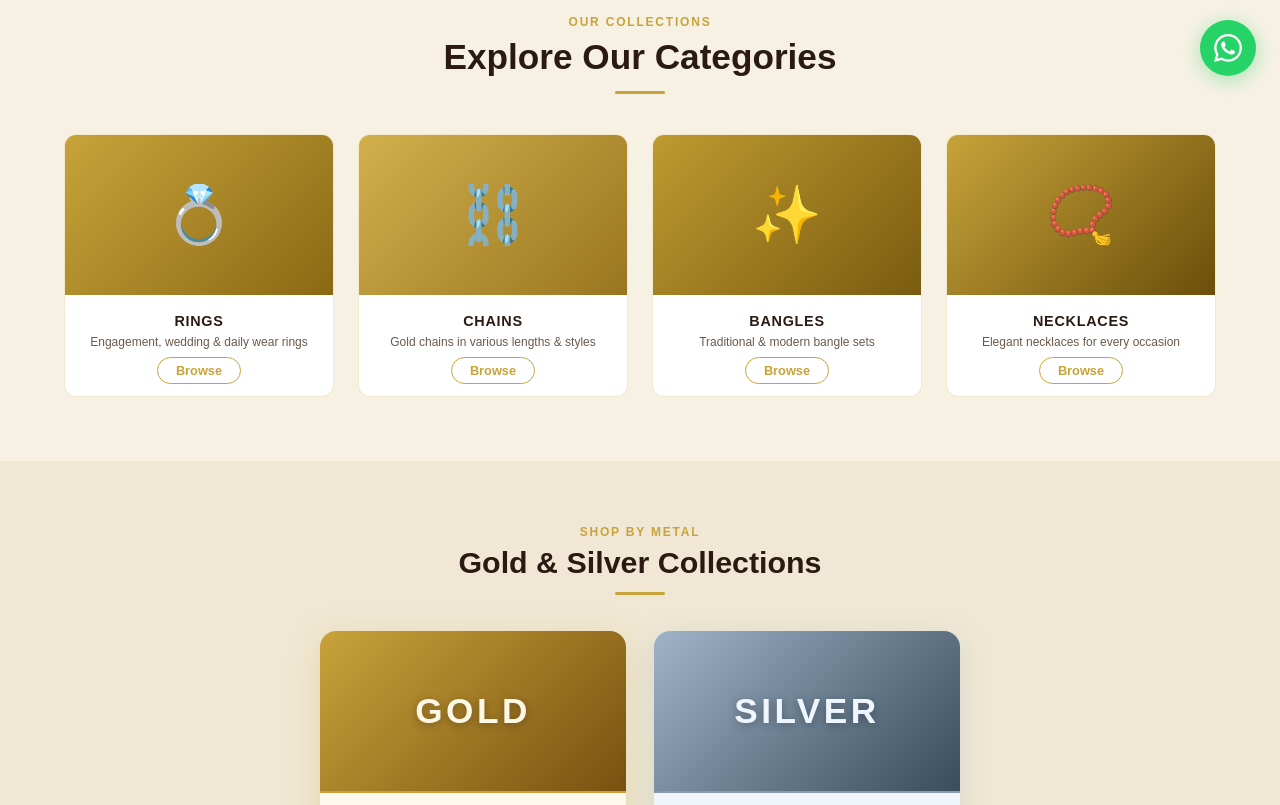
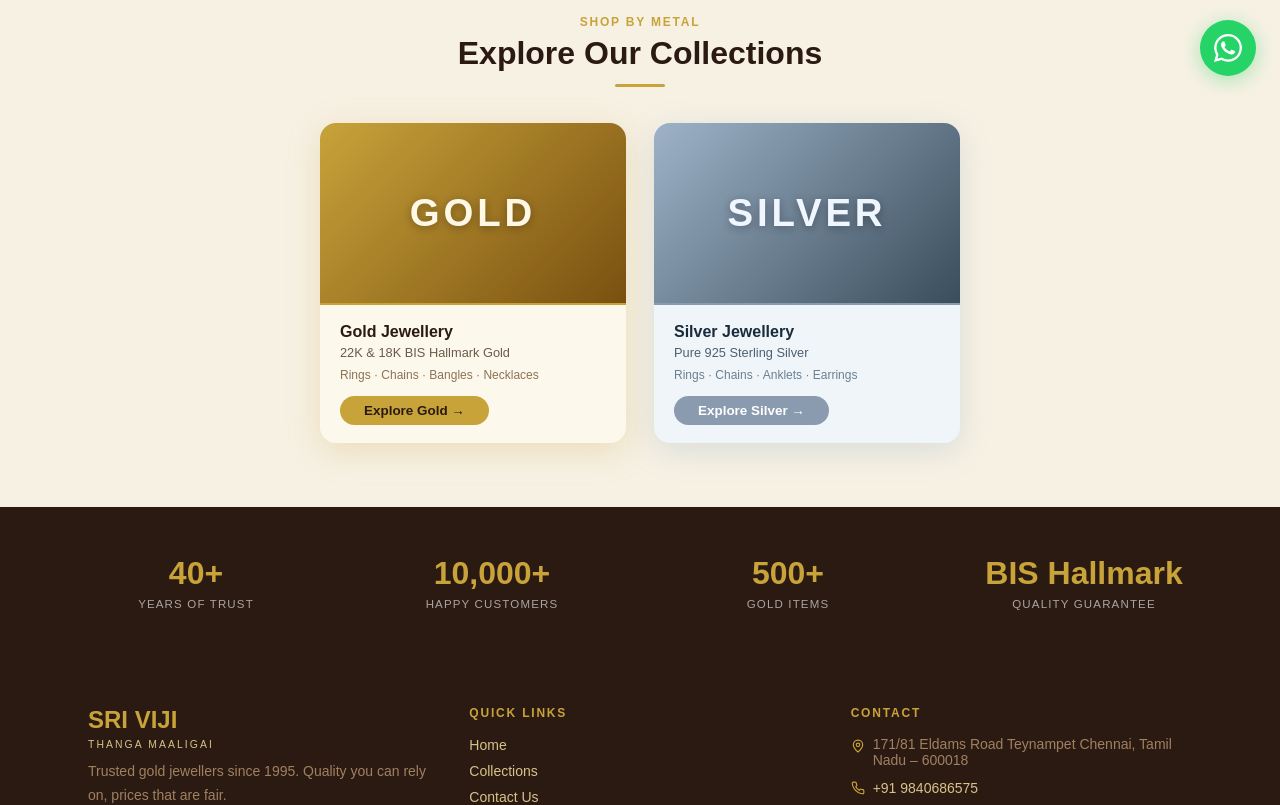
Before and after one commit to preeth08-git/sri-viji-thanga-maaligai, a React (Vite) app: page / in a window 1280 px wide. Shown: the part 700-1505 px from the top of the page. Built offline with nearby package versions, Linux system fonts and the light colour scheme.

Commit message:
medal emojis from Gold and Silve

```diff
--- a/src/pages/Home.jsx
+++ b/src/pages/Home.jsx
@@ -18,7 +18,7 @@ export default function Home({ onNavigate }) {
           </p>
           <div style={{ display: "flex", gap: "16px", flexWrap: "wrap" }}>
             <button type="button" onClick={() => onNavigate("collections")}
-              style={{ backgroundColor: "#C8A33A", color: "#2B1A12", border: "none", borderRadius: "8px", padding: "14px 28px", fontSize: "0.95rem", fontWeight: 700, cursor: "pointer", display: "inline-flex", alignItems: "center", gap: "6px" }}>
+              style={{ backgroundColor: "#C8A33A", color: "#2B1A12", border: "none", borderRadius: "8px", padding: "14px 28px", fontSize: "0.95rem", fontWeight: 700, cursor: "pointer" }}>
               View Collections ›
             </button>
             <button type="button" onClick={() => onNavigate("contact")}
@@ -29,43 +29,12 @@ export default function Home({ onNavigate }) {
         </div>
       </div>
 
-      {/* ── Explore Categories ── */}
+      {/* ── Gold & Silver Cards ── */}
       <div style={{ backgroundColor: "#F7F1E4", padding: "64px 24px" }}>
-        <div style={{ maxWidth: "1152px", margin: "0 auto" }}>
-          <div style={{ textAlign: "center", marginBottom: "40px" }}>
-            <p style={{ color: "#C8A33A", fontSize: "0.75rem", textTransform: "uppercase", letterSpacing: "0.15em", fontWeight: 600, marginBottom: "8px" }}>OUR COLLECTIONS</p>
-            <h2 style={{ color: "#2B1A12", fontSize: "clamp(1.6rem, 3vw, 2.2rem)", fontWeight: 800 }}>Explore Our Categories</h2>
-            <div style={{ width: 50, height: 3, backgroundColor: "#C8A33A", borderRadius: 2, margin: "14px auto 0" }} />
-          </div>
-
-          <div style={{ display: "grid", gridTemplateColumns: "repeat(auto-fit, minmax(200px, 1fr))", gap: "24px" }}>
-            {[
-              { name: "RINGS", desc: "Engagement, wedding & daily wear rings", icon: "💍", gradient: "linear-gradient(135deg, #C8A33A 0%, #8B6914 100%)" },
-              { name: "CHAINS", desc: "Gold chains in various lengths & styles", icon: "⛓️", gradient: "linear-gradient(135deg, #D2B04C 0%, #9A7520 100%)" },
-              { name: "BANGLES", desc: "Traditional & modern bangle sets", icon: "✨", gradient: "linear-gradient(135deg, #BF9A30 0%, #7A5C10 100%)" },
-              { name: "NECKLACES", desc: "Elegant necklaces for every occasion", icon: "📿", gradient: "linear-gradient(135deg, #C8A33A 0%, #6B4F0A 100%)" },
-            ].map((cat) => (
-              <button key={cat.name} type="button"
-                onClick={() => onNavigate("collections", "gold")}
-                style={{ border: "1.5px solid rgba(200,163,58,0.25)", borderRadius: "12px", backgroundColor: "#fff", overflow: "hidden", cursor: "pointer", padding: 0, textAlign: "left" }}>
-                <div style={{ height: "160px", background: cat.gradient, display: "flex", alignItems: "center", justifyContent: "center", fontSize: "3.5rem" }}>{cat.icon}</div>
-                <div style={{ padding: "18px", textAlign: "center" }}>
-                  <h3 style={{ color: "#2B1A12", fontSize: "0.9rem", fontWeight: 800, letterSpacing: "0.05em", marginBottom: "6px" }}>{cat.name}</h3>
-                  <p style={{ color: "#6B5A4B", fontSize: "0.75rem", marginBottom: "14px" }}>{cat.desc}</p>
-                  <span style={{ border: "1.5px solid #C8A33A", color: "#C8A33A", borderRadius: "999px", padding: "5px 18px", fontSize: "0.8rem", fontWeight: 600 }}>Browse</span>
-                </div>
-              </button>
-            ))}
-          </div>
-        </div>
-      </div>
-
-      {/* ── Gold & Silver Cards ── */}
-      <div style={{ backgroundColor: "#F0E8D4", padding: "64px 24px" }}>
         <div style={{ maxWidth: "1152px", margin: "0 auto" }}>
           <div style={{ textAlign: "center", marginBottom: "36px" }}>
             <p style={{ color: "#C8A33A", fontSize: "0.75rem", textTransform: "uppercase", letterSpacing: "0.15em", fontWeight: 600, marginBottom: "6px" }}>SHOP BY METAL</p>
-            <h2 style={{ color: "#2B1A12", fontSize: "clamp(1.4rem, 3vw, 1.9rem)", fontWeight: 800 }}>Gold & Silver Collections</h2>
+            <h2 style={{ color: "#2B1A12", fontSize: "clamp(1.5rem, 3vw, 2rem)", fontWeight: 800 }}>Explore Our Collections</h2>
             <div style={{ width: 50, height: 3, backgroundColor: "#C8A33A", borderRadius: 2, margin: "12px auto 0" }} />
           </div>
 
@@ -73,12 +42,13 @@ export default function Home({ onNavigate }) {
             {/* Gold Card */}
             <button type="button" onClick={() => onNavigate("collections", "gold")}
               style={{ border: "none", borderRadius: "16px", overflow: "hidden", cursor: "pointer", padding: 0, textAlign: "left", boxShadow: "0 8px 32px rgba(200,163,58,0.25)" }}>
-              <div style={{ height: "160px", background: "linear-gradient(135deg, #C8A33A 0%, #7A5010 100%)", display: "flex", alignItems: "center", justifyContent: "center" }}>
-                <span style={{ color: "#fff8e7", fontSize: "2.2rem", fontWeight: 800, letterSpacing: "0.1em", textShadow: "0 2px 8px rgba(0,0,0,0.3)" }}>GOLD</span>
+              <div style={{ height: "180px", background: "linear-gradient(135deg, #C8A33A 0%, #7A5010 100%)", display: "flex", alignItems: "center", justifyContent: "center" }}>
+                <span style={{ color: "#fff8e7", fontSize: "2.4rem", fontWeight: 800, letterSpacing: "0.1em", textShadow: "0 2px 8px rgba(0,0,0,0.3)" }}>GOLD</span>
               </div>
               <div style={{ padding: "18px 20px", backgroundColor: "#FDF8EC", borderTop: "2px solid #C8A33A" }}>
                 <h3 style={{ color: "#2B1A12", fontSize: "1rem", fontWeight: "bold", marginBottom: "4px" }}>Gold Jewellery</h3>
-                <p style={{ color: "#6B5A4B", fontSize: "0.8rem", marginBottom: "14px" }}>22K & 18K BIS Hallmark Gold</p>
+                <p style={{ color: "#6B5A4B", fontSize: "0.8rem", marginBottom: "8px" }}>22K & 18K BIS Hallmark Gold</p>
+                <p style={{ color: "#8B7355", fontSize: "0.75rem", marginBottom: "14px" }}>Rings · Chains · Bangles · Necklaces</p>
                 <span style={{ backgroundColor: "#C8A33A", color: "#2B1A12", borderRadius: "999px", padding: "7px 24px", fontSize: "0.84rem", fontWeight: 700, display: "inline-block" }}>Explore Gold →</span>
               </div>
             </button>
@@ -86,12 +56,13 @@ export default function Home({ onNavigate }) {
             {/* Silver Card */}
             <button type="button" onClick={() => onNavigate("collections", "silver")}
               style={{ border: "none", borderRadius: "16px", overflow: "hidden", cursor: "pointer", padding: 0, textAlign: "left", boxShadow: "0 8px 32px rgba(100,140,170,0.2)" }}>
-              <div style={{ height: "160px", background: "linear-gradient(135deg, #9EB3C8 0%, #3A4D5C 100%)", display: "flex", alignItems: "center", justifyContent: "center" }}>
-                <span style={{ color: "#f0f6ff", fontSize: "2.2rem", fontWeight: 800, letterSpacing: "0.1em", textShadow: "0 2px 8px rgba(0,0,0,0.3)" }}>SILVER</span>
+              <div style={{ height: "180px", background: "linear-gradient(135deg, #9EB3C8 0%, #3A4D5C 100%)", display: "flex", alignItems: "center", justifyContent: "center" }}>
+                <span style={{ color: "#f0f6ff", fontSize: "2.4rem", fontWeight: 800, letterSpacing: "0.1em", textShadow: "0 2px 8px rgba(0,0,0,0.3)" }}>SILVER</span>
               </div>
               <div style={{ padding: "18px 20px", backgroundColor: "#F0F5FA", borderTop: "2px solid #8A9BB0" }}>
                 <h3 style={{ color: "#1A2B3C", fontSize: "1rem", fontWeight: "bold", marginBottom: "4px" }}>Silver Jewellery</h3>
-                <p style={{ color: "#4A6070", fontSize: "0.8rem", marginBottom: "14px" }}>Pure 925 Sterling Silver</p>
+                <p style={{ color: "#4A6070", fontSize: "0.8rem", marginBottom: "8px" }}>Pure 925 Sterling Silver</p>
+                <p style={{ color: "#6A8090", fontSize: "0.75rem", marginBottom: "14px" }}>Rings · Chains · Anklets · Earrings</p>
                 <span style={{ backgroundColor: "#8A9BB0", color: "#fff", borderRadius: "999px", padding: "7px 24px", fontSize: "0.84rem", fontWeight: 700, display: "inline-block" }}>Explore Silver →</span>
               </div>
             </button>
```
